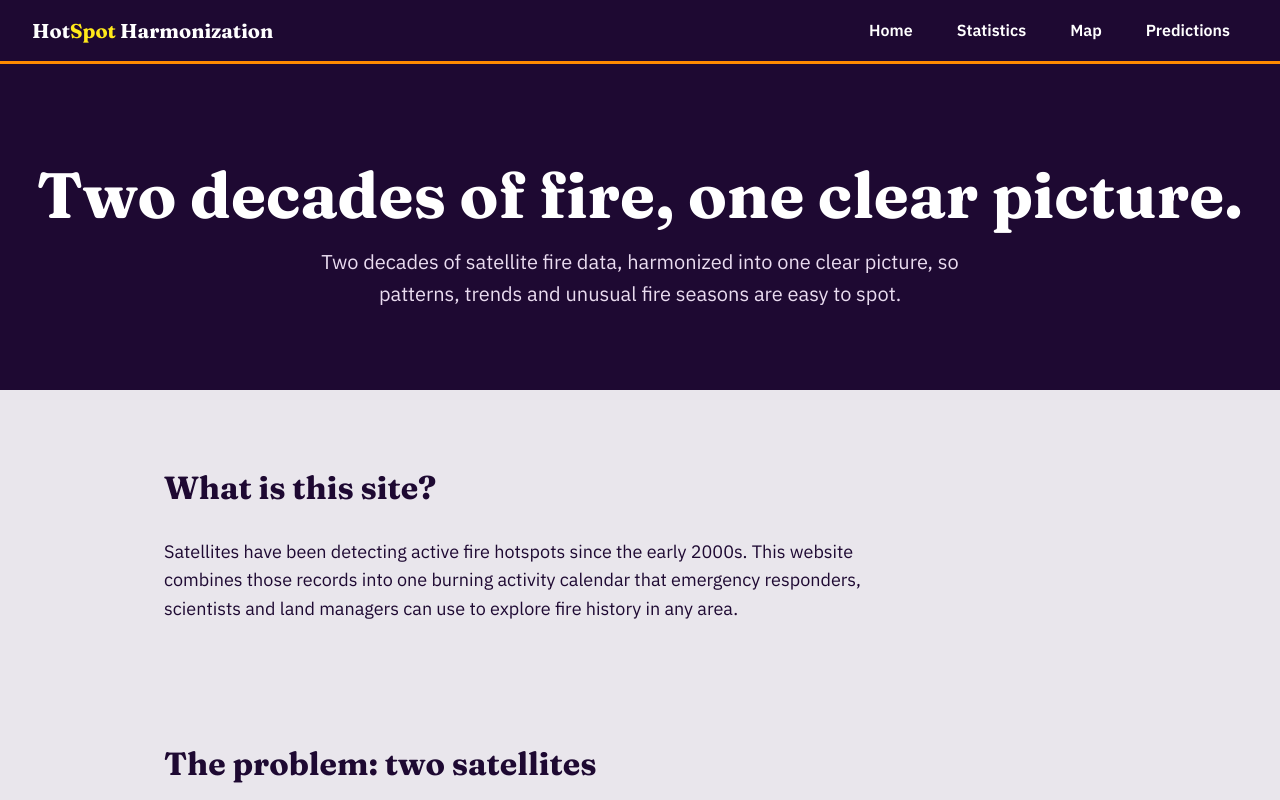
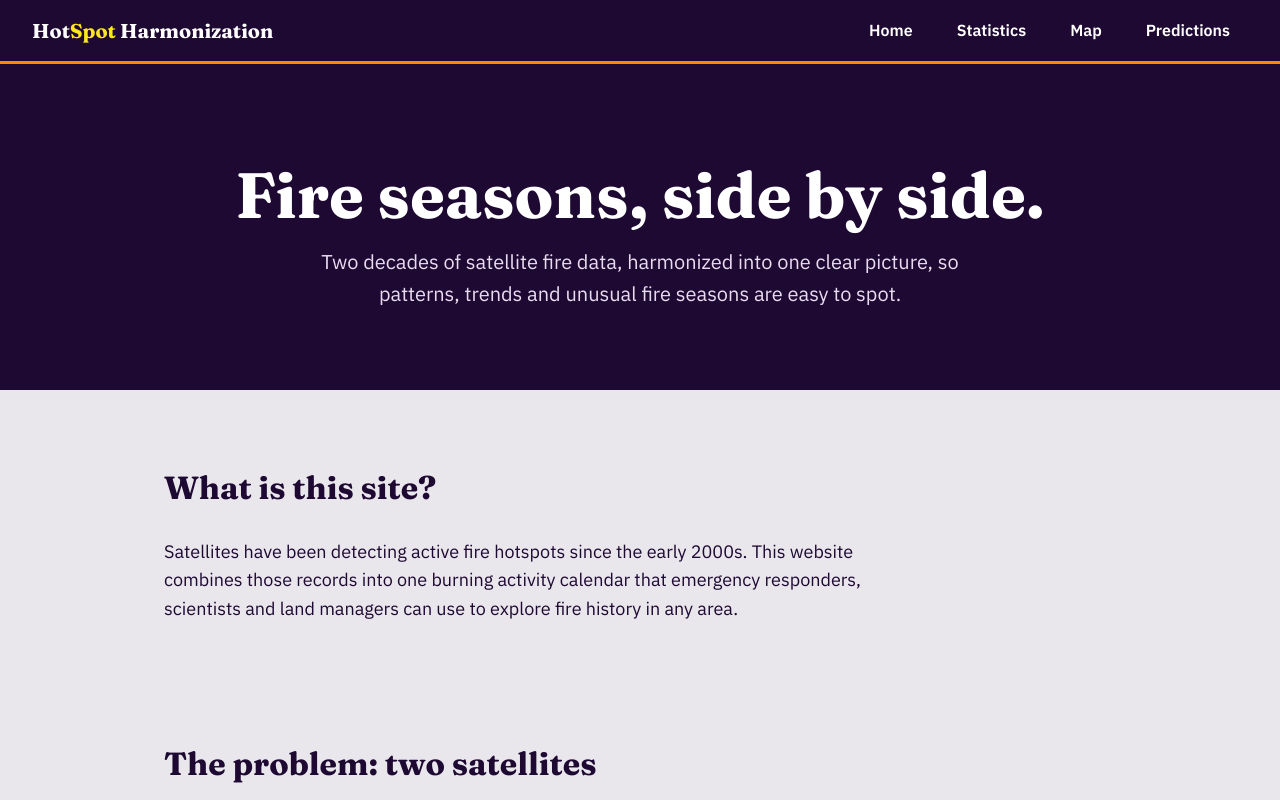
Before and after one commit to SimeonTheCoder/HotSpotHarmonization, a React (Vite) app in the folder HSH.Client/: page / in a window 1280 px wide. Shown: the top 800 px of the page. Built offline with nearby package versions, Linux system fonts and the light colour scheme.

Commit message:
Change the home headline
Co-Authored-By: Claude Sonnet 5.5 <noreply@anthropic.com>

```diff
--- a/HSH.Client/src/pages/Home.tsx
+++ b/HSH.Client/src/pages/Home.tsx
@@ -2,7 +2,7 @@ function Home() {
   return (
     <>
       <section className="hero">
-        <h1>Two decades of fire, one clear picture.</h1>
+        <h1>Fire seasons, side by side.</h1>
         <p>
           Two decades of satellite fire data, harmonized into one clear
           picture, so patterns, trends and unusual fire seasons are easy to spot.
```
